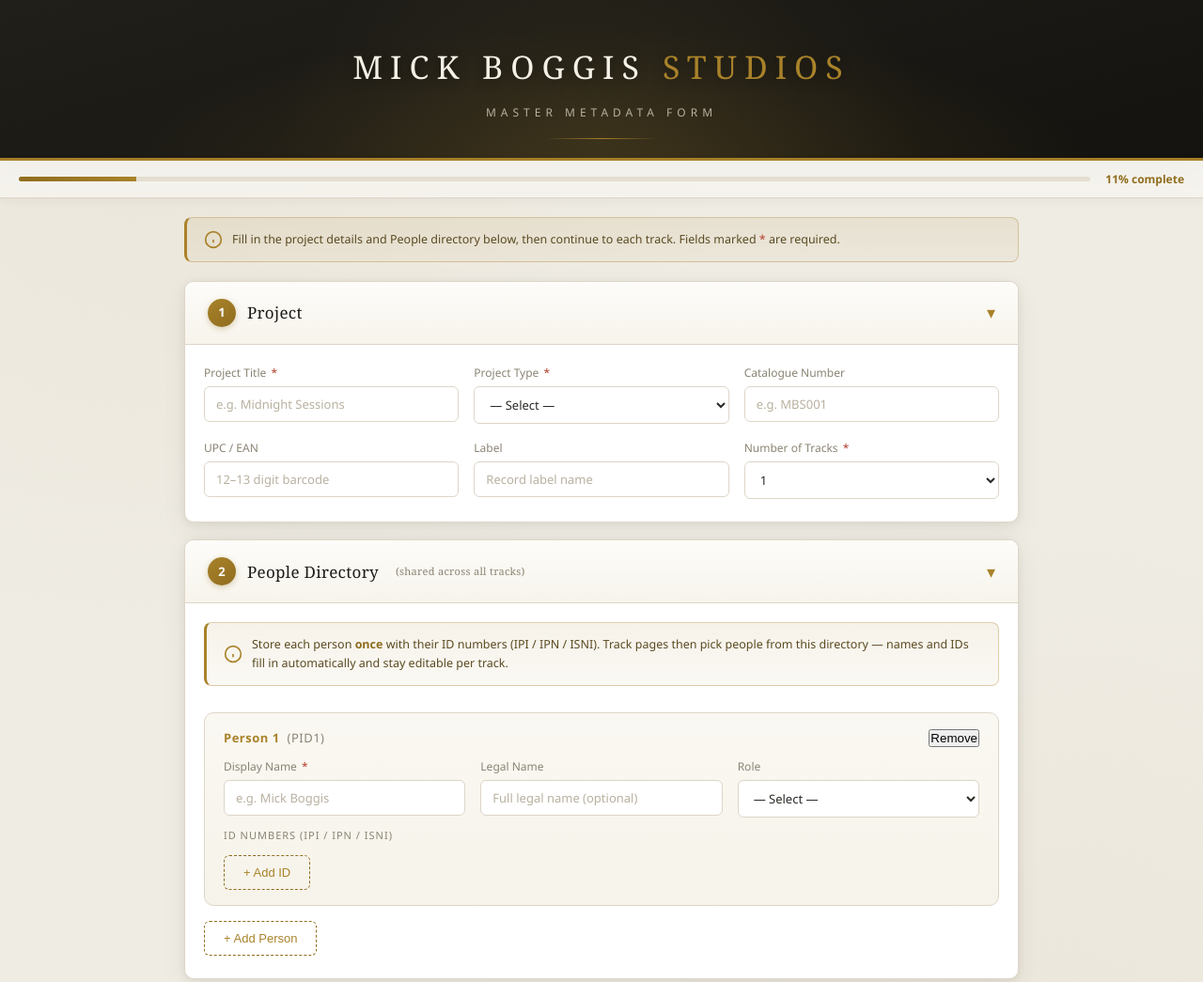
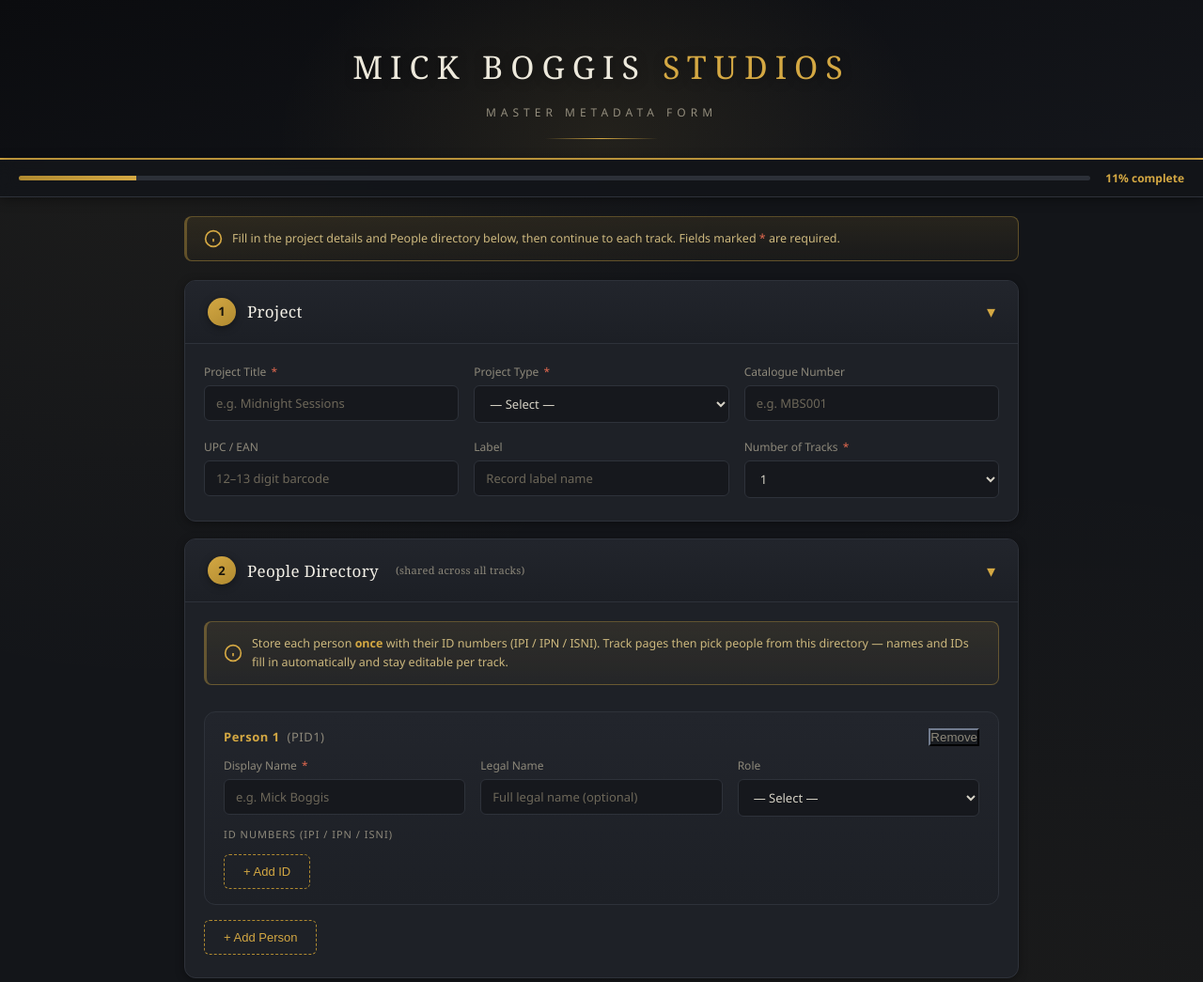
Before and after one commit to Arferguiness/mbs-metadata-form, a plain HTML site: page index.html in a window 1280 px wide. Shown: the top 1045 px of the page at 94% size. Drawn offline with Linux system fonts and the light colour scheme.

Commit message:
Promote V3 Studio Dark form to live index
Co-authored-by: Copilot <223556219+Copilot@users.noreply.github.com>

```diff
--- a/index.html
+++ b/index.html
@@ -3,11 +3,11 @@
 <head>
 <meta charset="UTF-8">
 <meta name="viewport" content="width=device-width, initial-scale=1.0">
-<title>Mick Boggis Studios — Master Metadata Form</title>
+<title>Mick Boggis Studios — Master Metadata Form (V3)</title>
 <style>
 /* ═══════════════════════════════════════════════════════════
    MICK BOGGIS STUDIOS — Master Metadata Form
-   Ivory stationery theme · Gold accent (#a9822a) · BAFTA aesthetic
+   V3 · Studio Dark theme · Charcoal & amber (#d4a843) · Control-room aesthetic
    ═══════════════════════════════════════════════════════════ */
 
 :root {
@@ -644,7 +644,140 @@ body {
   margin-top: 6px;
 }
 .id-refs:empty { display: none; }
-</style>
+
+/* ═══════════════════════════════════════════════════════════
+   V3 APPLIED THEME — STUDIO DARK
+   Charcoal control-room look with amber accent.
+   Palette lives in :root below — tweak colours here.
+   ═══════════════════════════════════════════════════════════ */
+/* ═══════════════════════════════════════════════════════════
+   THEME 2 — STUDIO DARK
+   Charcoal control-room look, amber "signal" accent.
+   Built for people who work in dim rooms with big monitors.
+   ═══════════════════════════════════════════════════════════ */
+
+:root {
+  --bg:          #131519;
+  --bg-panel:    #1a1d22;
+  --bg-card:     #1e2127;
+  --bg-input:    #16181d;
+  --border:      #2e323a;
+  --border-focus:#d4a843;
+  --gold:        #d4a843;
+  --gold-dim:    #b08a30;
+  --gold-soft:   #e0be5e;
+  --gold-glow:   rgba(212,168,67,0.14);
+  --ink:         #f2efe6;
+  --text:        #d6d2c6;
+  --text-dim:    #8d887a;
+  --text-bright: #fffdf5;
+  --red:         #e0684f;
+  --green:       #6fae62;
+  --radius:      12px;
+  --shadow:      0 2px 10px rgba(0,0,0,0.35);
+  --shadow-lg:   0 14px 40px rgba(0,0,0,0.5);
+  color-scheme: dark;
+}
+
+body {
+  background:
+    radial-gradient(circle at 12% 8%, rgba(212,168,67,0.05), transparent 40%),
+    radial-gradient(circle at 88% 92%, rgba(212,168,67,0.04), transparent 40%),
+    var(--bg);
+}
+
+/* Header — near-black, amber rule */
+.header {
+  background: linear-gradient(165deg, #0b0c0f 0%, #14161b 100%);
+  border-bottom: 2px solid var(--gold);
+}
+.header h1 { color: #ede9dc; }
+.header .subtitle { color: #938d7d; }
+.header .bafta { border-color: rgba(212,168,67,0.45); background: rgba(212,168,67,0.08); }
+
+/* Progress */
+.progress-bar {
+  background: rgba(19,21,25,0.92);
+  border-bottom-color: var(--border);
+  box-shadow: 0 2px 12px rgba(0,0,0,0.4);
+}
+.progress-track { background: #2c3038; }
+.progress-label { color: var(--gold); }
+
+/* Cards */
+.section { border-color: var(--border); }
+.section:hover { border-color: #3d424c; box-shadow: var(--shadow-lg); }
+.section-header { background: linear-gradient(180deg, #22252c 0%, #1c1f25 100%); }
+.section-header:hover { background: linear-gradient(180deg, #262a32 0%, #20232a 100%); }
+.section-header h2 { color: var(--ink); }
+.section-header h2 .num { color: #17140c; box-shadow: 0 2px 8px rgba(0,0,0,0.4); }
+.section-header .toggle { color: var(--gold); }
+
+/* Inputs */
+.field input, .field select, .field textarea {
+  background: var(--bg-input);
+  border-color: var(--border);
+  color: var(--text);
+}
+.field input:focus, .field select:focus, .field textarea:focus {
+  border-color: var(--gold);
+  box-shadow: 0 0 0 3px rgba(212,168,67,0.18);
+}
+.field input::placeholder, .field textarea::placeholder { color: #6d6759; }
+.field input[readonly], .field select[disabled] { background: #1b1e24; color: var(--text-dim); }
+.id-row select, .id-row input { background: var(--bg-input); border-color: var(--border); color: var(--text); }
+.id-row select[disabled], .id-row input[readonly] { background: #1b1e24; color: var(--text-dim); }
+.field input[type="checkbox"] { accent-color: var(--gold); }
+
+/* Repeating items */
+.repeat-item {
+  background: linear-gradient(180deg, #22252c 0%, #1d2026 100%);
+  border-color: var(--border);
+  box-shadow: inset 0 1px 0 rgba(255,255,255,0.03);
+}
+.repeat-item.locked {
+  border-color: rgba(212,168,67,0.45);
+  background: linear-gradient(180deg, rgba(212,168,67,0.08), rgba(212,168,67,0.03));
+}
+.person-item { background: linear-gradient(180deg, #22252c 0%, #1d2026 100%); border-color: var(--border); }
+.id-refs { background: #242830; }
+.person-picker-row { background: rgba(212,168,67,0.06); border-color: rgba(212,168,67,0.35); }
+.person-picked-banner { background: rgba(212,168,67,0.08); color: var(--gold); }
+
+/* Nav / stepper */
+.nav-pill { background: var(--bg-panel); border-color: var(--border); color: var(--text-dim); }
+.nav-pill .pill-num { background: #2e323a; color: var(--text-dim); }
+.nav-pill.active .pill-num { color: #17140c; }
+.step-chip { background: var(--bg-panel); border-color: var(--border); color: var(--text-dim); }
+.step-chip.current { color: #17140c; }
+.stepper { background: rgba(19,21,25,0.92); }
+
+/* Buttons — amber fills get dark text for contrast */
+.submit-btn { color: #17140c; }
+.nav-btn.primary { color: #17140c; }
+.repeat-item .item-header .item-title .badge-locked { color: #17140c; }
+.add-btn:hover { background: var(--gold-glow); }
+.remove-btn { background: var(--bg-panel); border-color: var(--border); color: var(--text-dim); }
+.id-row .id-remove { background: var(--bg-panel); border-color: var(--border); color: var(--text-dim); }
+
+/* Info banner */
+.info-banner {
+  background: linear-gradient(180deg, rgba(212,168,67,0.10), rgba(212,168,67,0.04));
+  border-color: rgba(212,168,67,0.35);
+  color: #cdb87e;
+}
+.info-banner strong { color: var(--gold); }
+
+/* Footer / toast / scrollbar */
+.footer { border-top-color: var(--border); color: var(--text-dim); }
+.footer a { color: var(--gold); }
+.toast { background: var(--bg-card); border-color: var(--border); color: var(--text); box-shadow: var(--shadow-lg); }
+::-webkit-scrollbar-track { background: var(--bg); }
+::-webkit-scrollbar-thumb { background: #33373f; }
+::-webkit-scrollbar-thumb:hover { background: var(--gold-dim); }
+
+/* Native dropdown lists follow the dark theme */
+select option { background: #1e2127; color: #d6d2c6; }</style>
 </head>
 <body>
 
```
